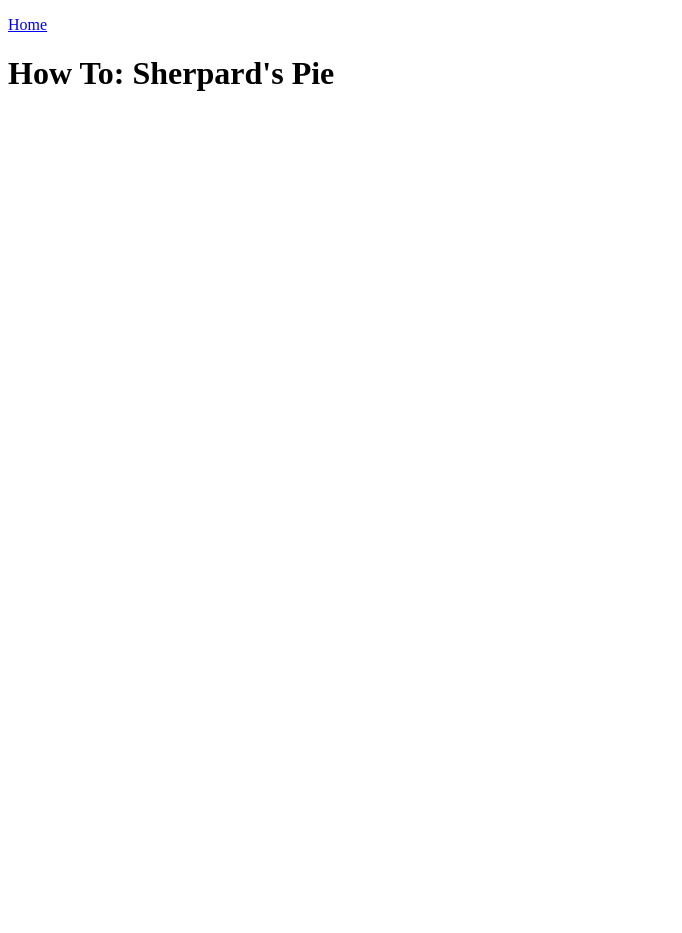
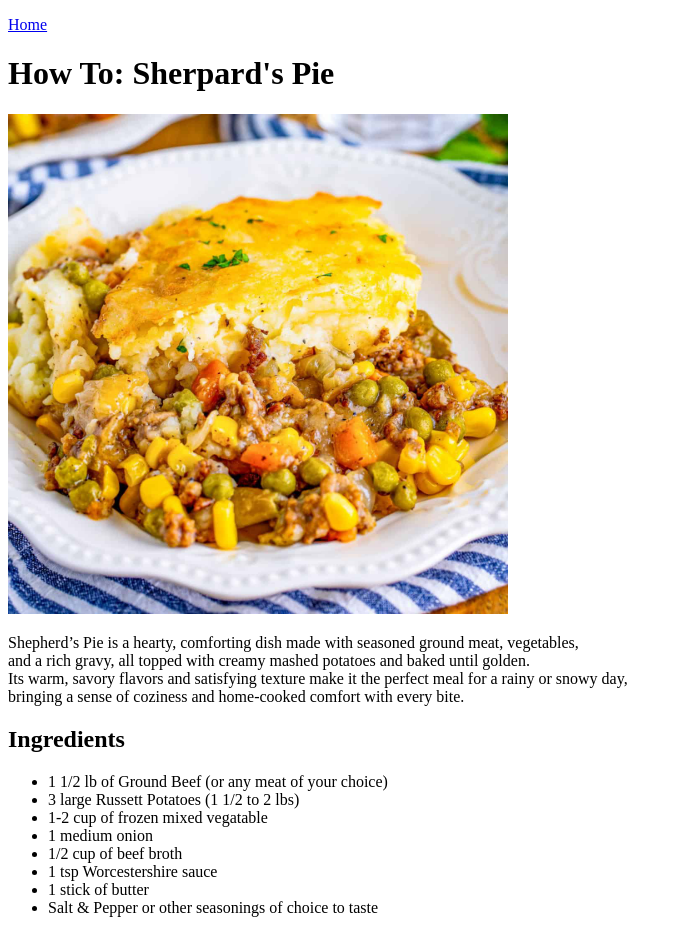
Before and after one commit to JalynnNoel/odin-recipes, a plain HTML site: page recipes/shepards-pie.html in a window 1280 px wide. Shown: the whole page, without its empty margins (0-682 px from the left). Before the commit the page ends 800 px from the top, so only its background shows below. Drawn offline with Linux system fonts and the light colour scheme.

Commit message:
Shepards pie page ingredient list added

```diff
--- a/recipes/shepards-pie.html
+++ b/recipes/shepards-pie.html
@@ -7,5 +7,22 @@
 <body>
     <p><a href="../index.html">Home</a></p>
     <h1>How To: Sherpard's Pie</h1>
+    <img src="../images/shepards-pie.jpg" height="500" width="500">
+        <p>Shepherd’s Pie is a hearty, comforting dish made with seasoned ground meat, vegetables, <br>
+            and a rich gravy, all topped with creamy mashed potatoes and baked until golden. <br>
+            Its warm, savory flavors and satisfying texture make it the perfect meal for a rainy or snowy day, <br>
+            bringing a sense of coziness and home-cooked comfort with every bite.
+        </p>
+    <h2>Ingredients</h2>
+        <ul>
+            <li>1 1/2 lb of Ground Beef (or any meat of your choice)</li>
+            <li>3 large Russett Potatoes (1 1/2 to 2 lbs)</li>
+            <li>1-2 cup of frozen mixed vegatable </li>
+            <li>1 medium onion</li>
+            <li>1/2 cup of beef broth</li>
+            <li>1 tsp Worcestershire sauce</li>
+            <li>1 stick of butter</li>
+            <li>Salt & Pepper or other seasonings of choice to taste</li>
+        </ul>
 </body>
 </html>
```
Also changed, not shown: images/chicken-alfredo.jpg (added), images/loaded-baked-potato-soup.jpg (added), images/shepards-pie.jpg (added).
